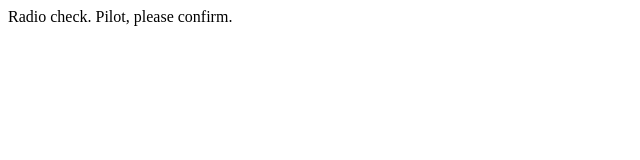
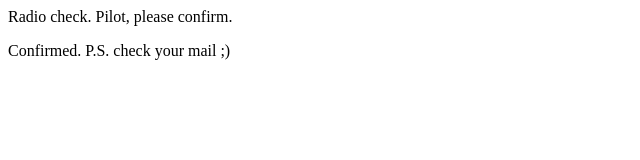
Before and after one commit to RenataSentsova/communication-log, a plain HTML site: page index.html in a window 1280 px wide. Shown: the whole page, without its empty margins (0-640 px from the left). Drawn offline with Linux system fonts and the light colour scheme.

Commit message:
Added second line to log.

```diff
--- a/index.html
+++ b/index.html
@@ -1,5 +1,10 @@
 <html>
     <body>
         <p>Radio check. Pilot, please confirm.</p>
+
+        <p>
+            Confirmed.
+            P.S. check your mail ;)
+        </p>
     </body>
 </html>
```
